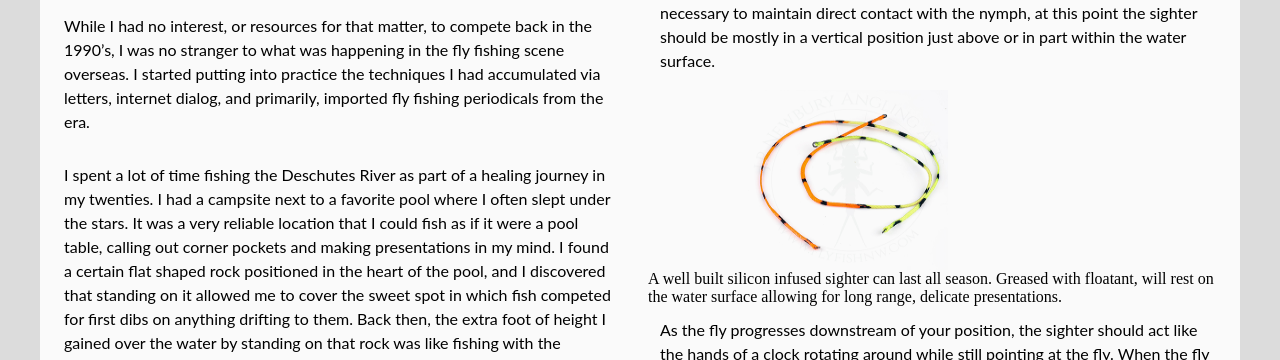
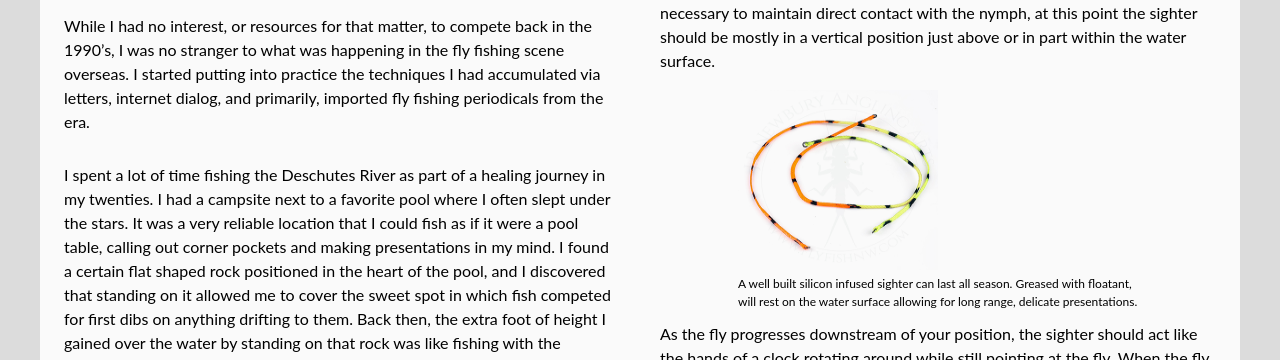
Before and after one commit to jpnewbury/devFlyFish, a Next.js app: page /articles/tactical in a window 1280 px wide. Shown: the part 1078-1438 px from the top of the page. Built offline with nearby package versions, Linux system fonts and the light colour scheme.

Commit message:
copy and html edits

```diff
--- a/pages/articles/tactical.js
+++ b/pages/articles/tactical.js
@@ -218,19 +218,25 @@ export default function index(props) {
               the nymph, at this point the sighter should be mostly in a
               vertical position just above or in part within the water surface.
             </p>
-            <div className="center multiply">
+
+            <div className="center stack">
+              <div className="multiply">
                 <Image
                   src="/gallery/NewburySilconeSighter.jpg"
                   alt="Sighter"
                   width="200px"
                   height="180px"
                 />
+                <div>
+                  <small>
+                    A well built silicon infused sighter can last all season.
+                    Greased with floatant, will rest on the water surface
+                    allowing for long range, delicate presentations.
+                  </small>
                 </div>
-            <div className="center">
-              A well built silicon infused sighter can last all season. Greased
-              with floatant, will rest on the water surface allowing for long
-              range, delicate presentations.{" "}
               </div>
+            </div>
+
             <p>
               As the fly progresses downstream of your position, the sighter
               should act like the hands of a clock rotating around while still
```
Lines whose indentation alone changed are shown as unchanged.
